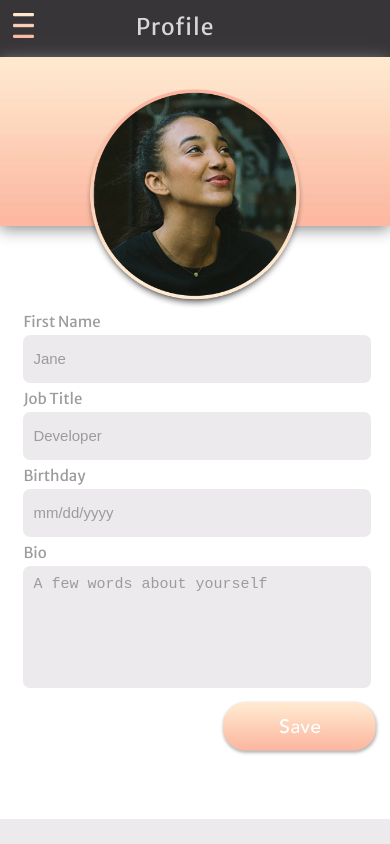
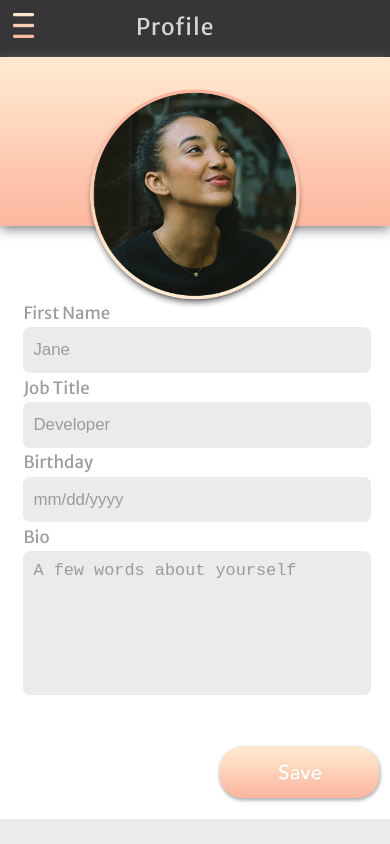
Before and after one commit to mollcano/made-code-challenge, a React (Create React App) app: page / in a window 390 px wide. Built offline with nearby package versions, Linux system fonts and the light colour scheme.

Commit message:
form and submit button are responsive

```diff
--- a/src/App.css
+++ b/src/App.css
@@ -32,7 +32,7 @@ html, body {
   display: flex;
   width: 100%;
   height: 20vh;
-  box-shadow: 0 3px 15px #888888;
+  box-shadow: 0 1.5px 12px dimgray;
   position: relative;
   top: 0;
   left: 0;
@@ -51,32 +51,31 @@ html, body {
   top: 19%;
 }
 .formContainer{
-  margin: 10vh 6% 0 6%;
-  /*margin-left: 6%;
-  margin-right: 6%;
-  margin-top: 65px;*/
+  margin: 9vh 6% 0 6%;
   display: flex;
   justify-content: center;
   width: 86%;
+  height: 52vh;
+  max-height: 580px;
   color: rgb(157,155,157);
 }
 label{
-  font-size: 15px;
+  font-size: 2.0vh;
 }
 input, textarea{
   width: 100%;
-  height: 46px;
+  height: 10%;
   background: rgb(236,234,236);
   border-radius: 7px;
-  font-size: 15px;
+  font-size: 2.0vh;
   border: rgb(245,244,244);
-  margin-top: 4px;
-  margin-bottom: 5px;
+  margin-top: 1%;
+  margin-bottom: 1%;
   color: rgb(157,155,157);
   padding-left: 10px;
 }
 textarea{
-  height: 110px;
+  height: 30%;
   resize: none;
   padding-top: 10px;
 }
@@ -88,9 +87,9 @@ textarea{
   margin-left: 6%;
 }
 .submitButton{
-  width: 160px;
+  width: 20vh;
   height: 10%;
-  margin-top: 3px;
+  margin-top: 1%;
   margin-left: 65%;
   margin-bottom: 10px;
 }
```
